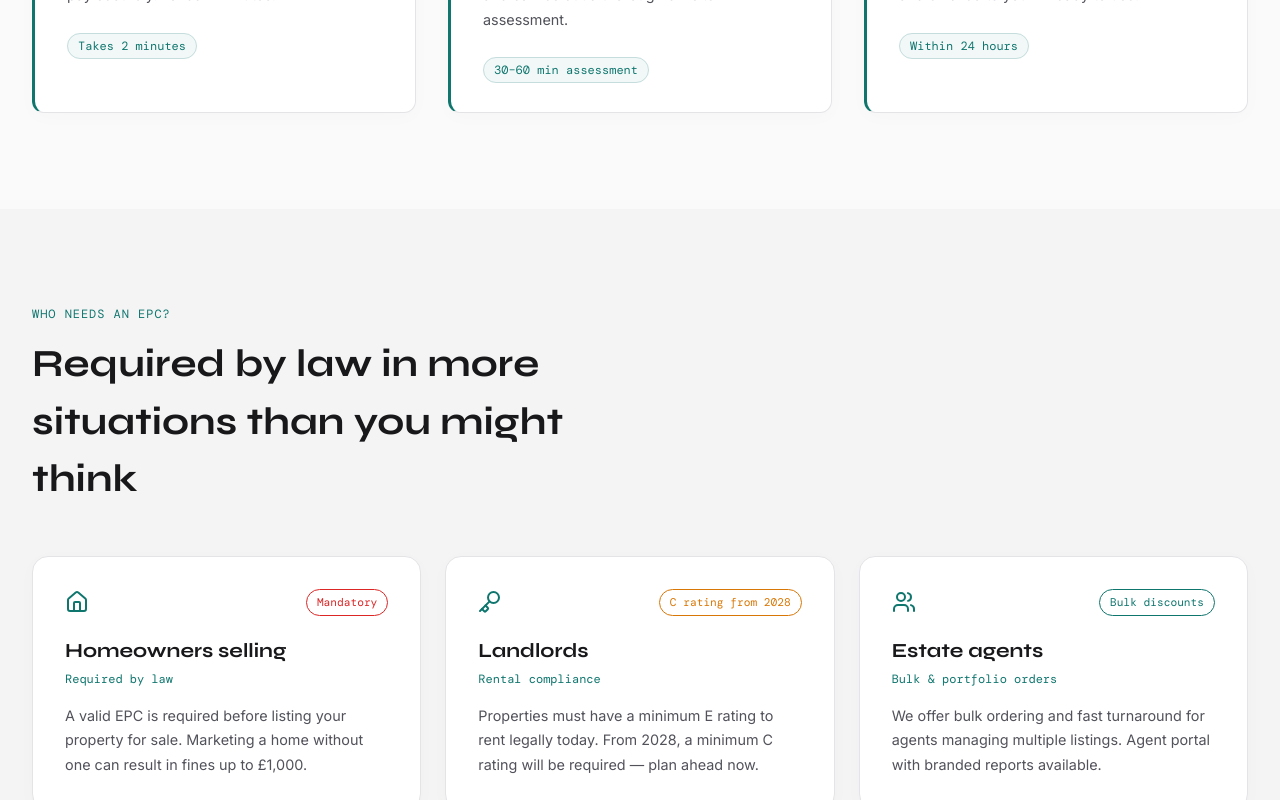
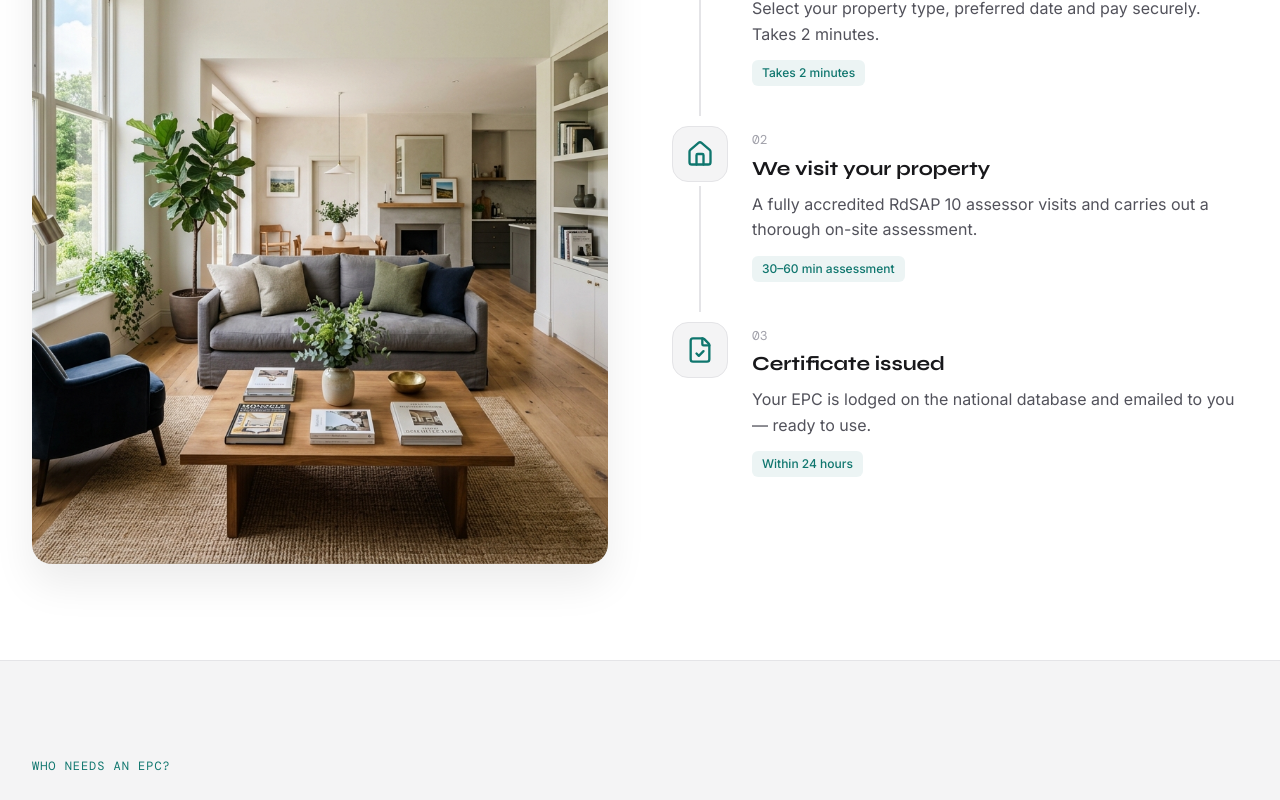
Before and after one commit to PeteCurrey/certifyIQ.ag.v001, a Next.js app: page / in a window 1280 px wide. Shown: the part 1240-2040 px from the top of the page. Built offline with nearby package versions, Linux system fonts and the light colour scheme; a web font is replaced by a local one.

Commit message:
feat: add photographic media and visual enhancements to marketing pages

```diff
--- a/components/marketing/HowItWorks.module.css
+++ b/components/marketing/HowItWorks.module.css
@@ -1,6 +1,7 @@
 .section {
   padding: 6rem 0;
-  background-color: var(--bg-obsidian);
+  background: var(--bg-surface);
+  border-bottom: 1px solid var(--border-subtle);
 }
 
 .inner {
@@ -9,93 +10,153 @@
   padding: 0 2rem;
 }
 
+.header {
+  margin-bottom: 4rem;
+  text-align: center;
+}
+
 .eyebrow {
+  display: inline-block;
   font-family: var(--font-mono);
   font-size: 0.75rem;
   color: var(--accent-lime);
-  letter-spacing: 0.08em;
-  text-transform: uppercase;
-  margin-bottom: 0.75rem;
+  letter-spacing: 0.05em;
+  margin-bottom: 1rem;
+  padding: 0.375rem 0.875rem;
+  border: 1px solid rgba(15, 118, 110, 0.2);
+  border-radius: 9999px;
+  background: rgba(15, 118, 110, 0.05);
 }
 
 .h2 {
   font-family: var(--font-headings);
-  font-size: clamp(1.75rem, 3vw, 2.5rem);
+  font-size: clamp(2rem, 4vw, 2.75rem);
   color: var(--text-primary);
-  margin-bottom: 3.5rem;
+  margin-bottom: 0;
+}
+
+.grid {
+  display: grid;
+  grid-template-columns: 1fr 1fr;
+  gap: 4rem;
+  align-items: center;
+}
+
+.imageCol {
+  position: relative;
+}
+
+.imageWrapper {
+  position: relative;
+  border-radius: 20px;
+  overflow: hidden;
+  aspect-ratio: 4/5;
+  box-shadow: 0 20px 40px rgba(0, 0, 0, 0.08);
+}
+
+.image {
+  width: 100%;
+  height: 100%;
+  object-fit: cover;
+}
+
+.stepsCol {
+  display: flex;
+  flex-direction: column;
 }
 
 .steps {
-  display: grid;
-  grid-template-columns: repeat(3, 1fr);
-  gap: 2rem;
+  display: flex;
+  flex-direction: column;
+  gap: 2.5rem;
+}
+
+.step {
+  display: flex;
+  gap: 1.5rem;
   position: relative;
 }
 
-.step {
-  background: var(--bg-surface);
-  border: 1px solid var(--border-subtle);
-  border-left: 3px solid var(--accent-lime);
-  border-radius: 12px;
-  padding: 2rem;
-  position: relative;
-  transition: transform 0.2s ease, border-color 0.2s;
-  box-shadow: 0 4px 20px rgba(0, 0, 0, 0.02);
-}
-
-.step:hover {
-  transform: translateY(-4px);
-  border-left-color: var(--accent-lime);
+/* Connecting line */
+.step:not(:last-child)::after {
+  content: '';
+  position: absolute;
+  left: 27px;
+  top: 60px;
+  bottom: -30px;
+  width: 2px;
+  background: var(--border-subtle);
+  z-index: 0;
 }
 
 .stepIcon {
-  margin-bottom: 1.25rem;
+  width: 56px;
+  height: 56px;
+  border-radius: 16px;
+  background: var(--bg-surface-elevated);
+  border: 1px solid var(--border-subtle);
   display: flex;
   align-items: center;
+  justify-content: center;
+  flex-shrink: 0;
+  position: relative;
+  z-index: 1;
 }
 
 .icon {
   color: var(--accent-lime);
 }
 
-.stepContent {}
+.stepContent {
+  flex: 1;
+  padding-top: 0.25rem;
+}
 
 .stepNum {
+  display: block;
   font-family: var(--font-mono);
-  font-size: 0.75rem;
+  font-size: 0.8rem;
   color: var(--text-muted);
-  letter-spacing: 0.1em;
-  display: block;
-  margin-bottom: 0.5rem;
+  margin-bottom: 0.25rem;
 }
 
 .stepTitle {
   font-family: var(--font-headings);
   font-size: 1.25rem;
   color: var(--text-primary);
-  margin-bottom: 0.75rem;
+  margin-bottom: 0.5rem;
 }
 
 .stepDesc {
   color: var(--text-secondary);
-  font-size: 0.9rem;
-  line-height: 1.7;
-  margin-bottom: 1.5rem;
+  font-size: 1rem;
+  line-height: 1.6;
+  margin-bottom: 0.75rem;
 }
 
 .stepNote {
-  font-family: var(--font-mono);
+  display: inline-block;
   font-size: 0.75rem;
   color: var(--accent-lime);
+  background: rgba(15, 118, 110, 0.08);
   padding: 0.25rem 0.625rem;
-  border: 1px solid rgba(15, 118, 110, 0.2);
-  border-radius: 9999px;
-  background: rgba(15, 118, 110, 0.05);
+  border-radius: 6px;
+  font-weight: 500;
+}
+
+@media (max-width: 900px) {
+  .grid {
+    grid-template-columns: 1fr;
+    gap: 3rem;
+  }
+
+  .imageWrapper {
+    aspect-ratio: 16/9;
+  }
 }
 
 @media (max-width: 768px) {
-  .steps {
-    grid-template-columns: 1fr;
-    gap: 1.5rem;
+  .header {
+    margin-bottom: 3rem;
   }
 }
--- a/components/marketing/HowItWorks.tsx
+++ b/components/marketing/HowItWorks.tsx
@@ -31,8 +31,17 @@ export default function HowItWorks() {
   return (
     <section className={styles.section}>
       <div className={styles.inner}>
+        <div className={styles.header}>
           <p className={styles.eyebrow}>Simple process</p>
           <h2 className={styles.h2}>Three steps to certified</h2>
+        </div>
+        <div className={styles.grid}>
+          <div className={styles.imageCol}>
+            <div className={styles.imageWrapper}>
+              <img src="/how-it-works.jpg" alt="Professional assessor visiting a beautifully lit modern home" className={styles.image} />
+            </div>
+          </div>
+          <div className={styles.stepsCol}>
             <div className={styles.steps}>
               {steps.map((step, i) => (
                 <div key={i} className={styles.step}>
@@ -47,6 +56,8 @@ export default function HowItWorks() {
               ))}
             </div>
           </div>
+        </div>
+      </div>
     </section>
   )
 }
--- a/components/marketing/LandlordBand.module.css
+++ b/components/marketing/LandlordBand.module.css
@@ -1,11 +1,29 @@
 .band {
+  position: relative;
   background: var(--bg-surface-elevated);
-  border-top: 1px solid var(--border-subtle);
-  border-bottom: 1px solid var(--border-subtle);
   padding: 4rem 0;
+  overflow: hidden;
+}
+
+.bgImage {
+  position: absolute;
+  inset: 0;
+  background-image: url('/landlord-bg.jpg');
+  background-size: cover;
+  background-position: center;
+  z-index: 0;
+}
+
+.overlay {
+  position: absolute;
+  inset: 0;
+  background: rgba(8, 13, 24, 0.75); /* Dark teal/blue overlay */
+  z-index: 1;
 }
 
 .inner {
+  position: relative;
+  z-index: 2;
   max-width: 1280px;
   margin: 0 auto;
   padding: 0 2rem;
@@ -13,52 +31,63 @@
   align-items: center;
   justify-content: space-between;
   gap: 2rem;
-  flex-wrap: wrap;
 }
 
 .left {
+  flex: 1;
   max-width: 700px;
 }
 
 .badge {
   display: inline-flex;
   align-items: center;
-  gap: 0.375rem;
+  gap: 0.5rem;
   font-family: var(--font-mono);
   font-size: 0.75rem;
-  color: var(--accent-lime);
-  border: 1px solid rgba(15, 118, 110, 0.2);
-  padding: 0.3rem 0.75rem;
+  color: var(--bg-surface);
+  background: rgba(255, 255, 255, 0.15);
+  border: 1px solid rgba(255, 255, 255, 0.2);
+  padding: 0.375rem 0.875rem;
   border-radius: 9999px;
-  background: rgba(15, 118, 110, 0.05);
   margin-bottom: 1rem;
 }
 
 .icon {
   color: var(--accent-lime);
-  flex-shrink: 0;
 }
 
 .h2 {
   font-family: var(--font-headings);
-  font-size: clamp(1.25rem, 2.5vw, 1.75rem);
-  color: var(--text-primary);
+  font-size: clamp(1.5rem, 3vw, 2rem);
+  color: var(--bg-surface);
+  line-height: 1.3;
   margin: 0;
 }
 
 .cta {
   background: var(--accent-lime);
-  color: var(--bg-surface);
-  font-weight: 700;
-  padding: 1rem 2rem;
-  border-radius: 10px;
+  color: #080D18;
+  font-weight: 600;
+  padding: 0.875rem 1.75rem;
+  border-radius: 8px;
   text-decoration: none;
   font-size: 1rem;
-  white-space: nowrap;
-  transition: background 0.2s;
+  transition: transform 0.2s, background 0.2s;
   flex-shrink: 0;
 }
 
 .cta:hover {
-  background: #115E59;
+  background: #aaff6b;
+  transform: translateY(-2px);
 }
+
+@media (max-width: 768px) {
+  .inner {
+    flex-direction: column;
+    align-items: flex-start;
+  }
+  .cta {
+    width: 100%;
+    text-align: center;
+  }
+}
--- a/components/marketing/LandlordBand.tsx
+++ b/components/marketing/LandlordBand.tsx
@@ -6,6 +6,8 @@ import styles from './LandlordBand.module.css'
 export default function LandlordBand() {
   return (
     <section className={styles.band}>
+      <div className={styles.bgImage} aria-hidden="true" />
+      <div className={styles.overlay} aria-hidden="true" />
       <div className={styles.inner}>
         <div className={styles.left}>
           <span className={styles.badge}>
--- a/components/marketing/WhoNeedsEPC.module.css
+++ b/components/marketing/WhoNeedsEPC.module.css
@@ -37,31 +37,52 @@
   border: 1px solid var(--border-subtle);
   border-radius: 16px;
   padding: 2rem;
-  transition: transform 0.2s ease;
-  box-shadow: 0 4px 20px rgba(0, 0, 0, 0.02);
+  transition: transform 0.2s, box-shadow 0.2s, border-color 0.2s;
+  position: relative;
+  overflow: hidden;
+}
+
+.card::before {
+  content: '';
+  position: absolute;
+  top: 0;
+  left: 0;
+  right: 0;
+  height: 4px;
+  background: linear-gradient(90deg, var(--accent-lime), transparent);
+  opacity: 0;
+  transition: opacity 0.3s;
 }
 
 .card:hover {
   transform: translateY(-4px);
+  box-shadow: 0 12px 30px rgba(0, 0, 0, 0.04);
+  border-color: transparent;
+}
+
+.card:hover::before {
+  opacity: 1;
 }
 
 .cardTop {
   display: flex;
   align-items: center;
   justify-content: space-between;
-  margin-bottom: 1.25rem;
+  margin-bottom: 1.5rem;
 }
 
 .cardIcon {
-  color: var(--accent-lime);
+  color: var(--text-primary);
+  opacity: 0.8;
 }
 
 .badge {
+  font-family: var(--font-mono);
   font-size: 0.7rem;
-  font-family: var(--font-mono);
+  font-weight: 500;
   padding: 0.25rem 0.625rem;
   border-radius: 9999px;
-  border: 1px solid;
+  border: 1px solid transparent;
 }
 
 .cardTitle {
@@ -74,18 +95,23 @@
 .cardSubtitle {
   font-family: var(--font-mono);
   font-size: 0.75rem;
-  color: var(--accent-lime);
+  color: var(--text-muted);
   margin-bottom: 1rem;
 }
 
 .cardBody {
+  font-size: 0.95rem;
   color: var(--text-secondary);
-  font-size: 0.9rem;
-  line-height: 1.7;
-  margin: 0;
+  line-height: 1.6;
 }
 
-@media (max-width: 768px) {
+@media (max-width: 900px) {
+  .grid {
+    grid-template-columns: repeat(2, 1fr);
+  }
+}
+
+@media (max-width: 600px) {
   .grid {
     grid-template-columns: 1fr;
   }
```
Also changed, not shown: public/how-it-works.jpg (added), public/landlord-bg.jpg (added). Lines whose indentation alone changed are shown as unchanged.
